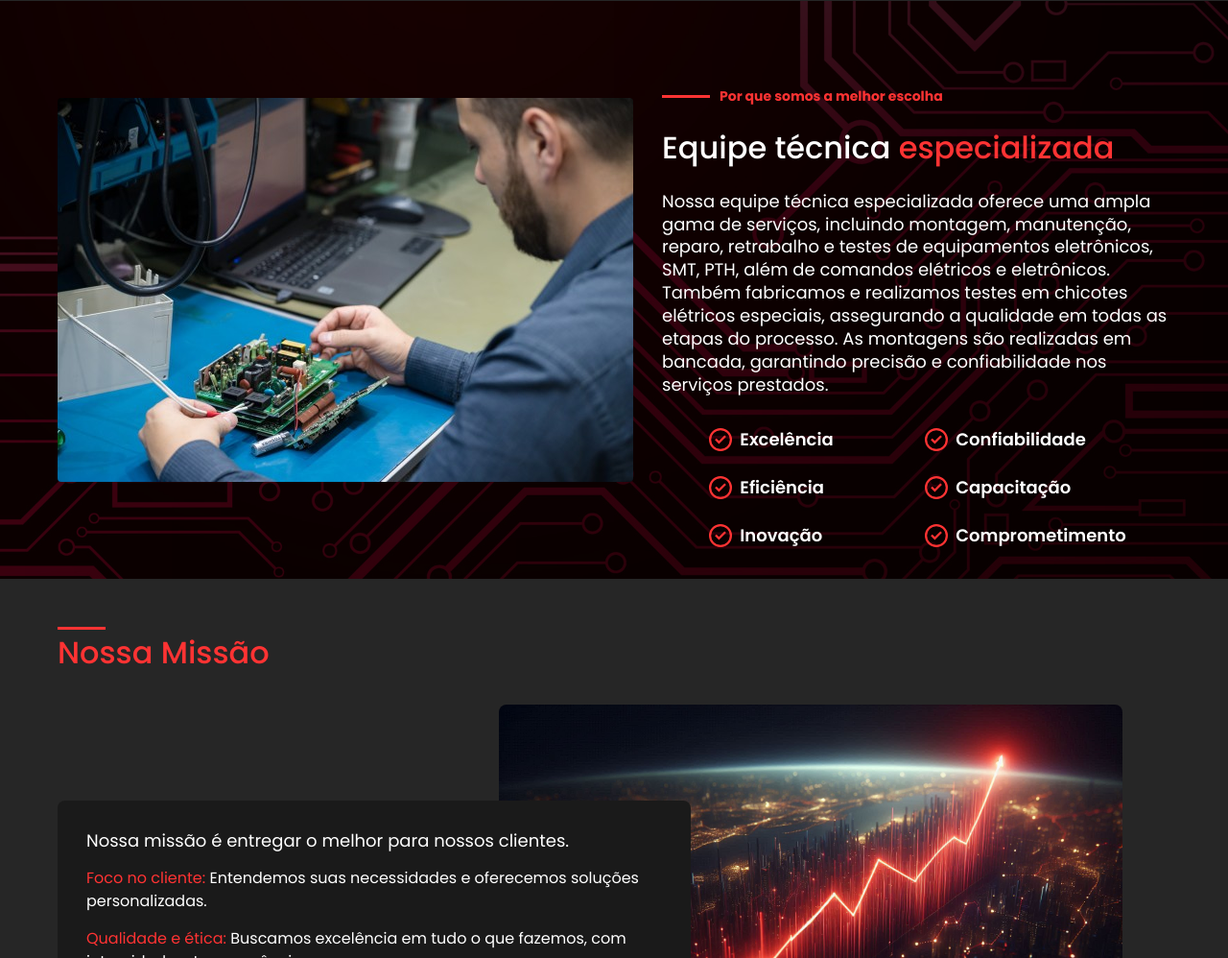
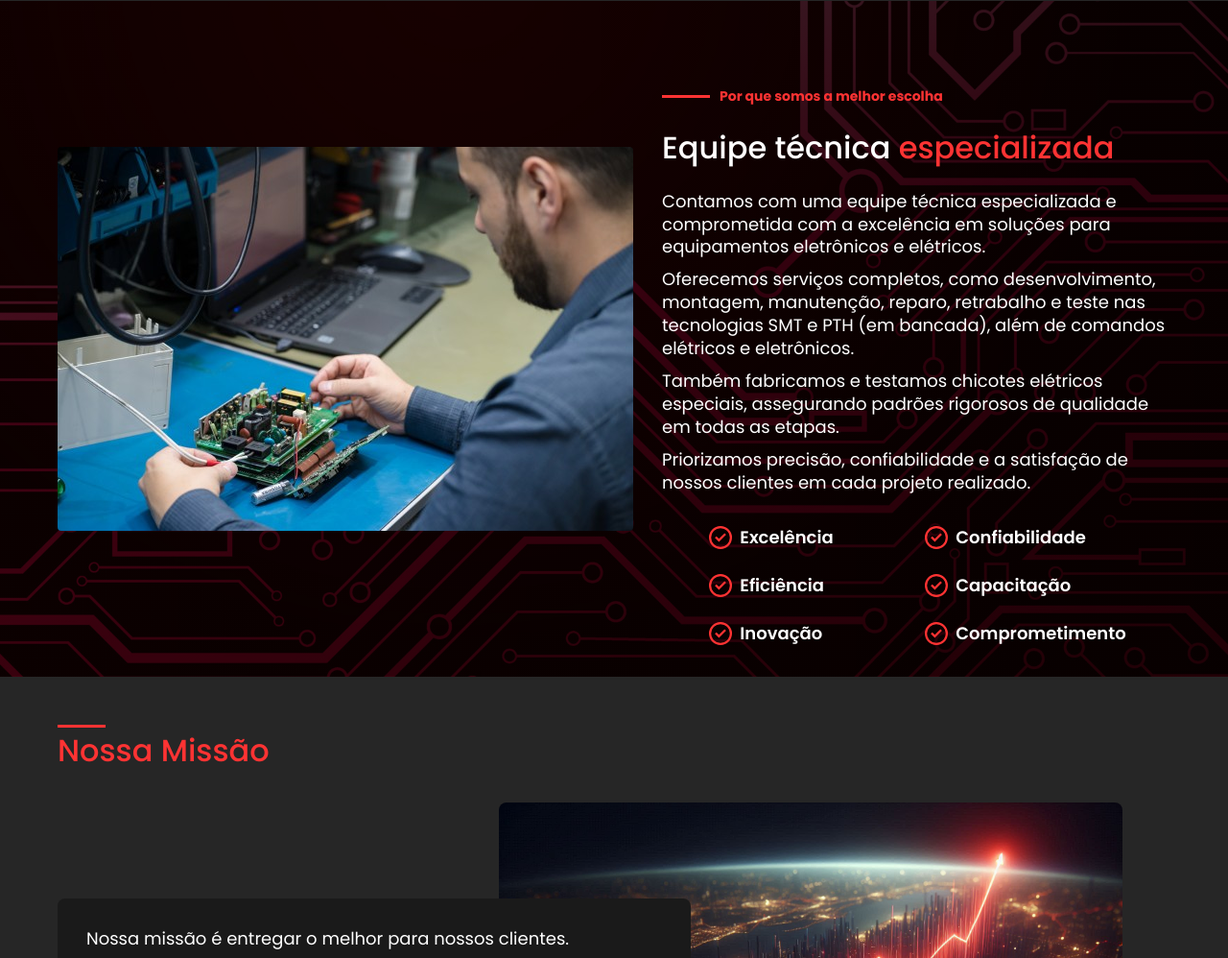
Before and after one commit to IgorCodognoto/IgorCodognoto.github.io, a plain HTML site: page index.html in a window 1280 px wide. Shown: the part 1622-2620 px from the top of the page at 96% size. Drawn offline with nearby package versions, Linux system fonts and the light colour scheme; a web font is replaced by a local one.

Commit message:
Alterando seção equipe

```diff
--- a/index.html
+++ b/index.html
@@ -188,7 +188,10 @@
                         <span class="cor-3 font-1-sst">Por que somos a melhor escolha</span>
                     </div>
                     <h2 class="font-1-st">Equipe técnica <span class="cor-3">especializada</span></h2>
-                    <p class="font-1-p">Nossa equipe técnica especializada oferece uma ampla gama de serviços, incluindo montagem, manutenção, reparo, retrabalho e testes de equipamentos eletrônicos, SMT, PTH, além de comandos elétricos e eletrônicos. Também fabricamos e realizamos testes em chicotes elétricos especiais, assegurando a qualidade em todas as etapas do processo. As montagens são realizadas em bancada, garantindo precisão e confiabilidade nos serviços prestados.</p>
+                    <p class="font-1-p">Contamos com uma equipe técnica especializada e comprometida com a excelência em soluções para equipamentos eletrônicos e elétricos.</p>
+                    <p class="font-1-p">Oferecemos serviços completos, como desenvolvimento, montagem, manutenção, reparo, retrabalho e teste nas tecnologias SMT e PTH (em bancada), além de comandos elétricos e eletrônicos.</p>
+                    <p class="font-1-p">Também fabricamos e testamos chicotes elétricos especiais, assegurando padrões rigorosos de qualidade em todas as etapas.</p>
+                    <p class="font-1-p">Priorizamos precisão, confiabilidade e a satisfação de nossos clientes em cada projeto realizado.</p>
                     <div class="description-items">
                         <div>
                             <div class="description-item">
```
